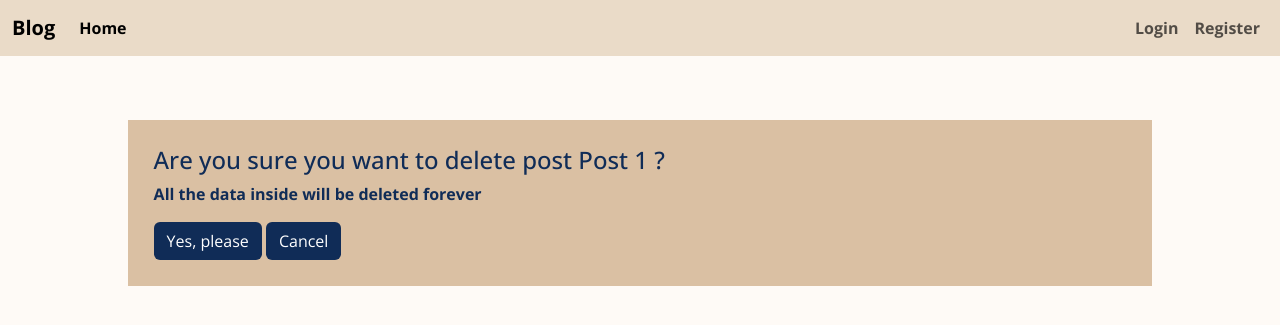
After one commit to enmabolz/blog_project, a Django app: template blog/templates/posts/post_confirm_delete.html in a window 1280 px wide. The commit adds this page. Shown: the top 325 px of the page. Run offline with Django 5.2, Linux system fonts and the light colour scheme; the template is opened without the code that fills it: values that come from a table or form of the project are taken from there, others are empty; data comes from the database, SQL or seed files in the repository; both versions use the stored data as it was after the commit.

Commit message:
Some modifications to the code to perform delete function to posts

```diff
--- a/blog/posts/models.py
+++ b/blog/posts/models.py
@@ -13,3 +13,6 @@ class Post(models.Model):
         self.partial_content_to_show = self.content[0:300]
 
         super().save(*args, **kwargs)
+
+    def __str__(self):
+        return self.title
--- a/blog/posts/urls.py
+++ b/blog/posts/urls.py
@@ -1,5 +1,5 @@
 from django.urls import path
-from .views import PostList, PostDetails, PostCreation, PostUpdate, PostDelete
+from .views import PostList, PostDetails, PostCreation, PostDelete
 
 app_name = 'posts'
 
--- a/blog/static/css/style.css
+++ b/blog/static/css/style.css
@@ -5,12 +5,20 @@ body {
     font-family: "Open Sans", sans-serif;
 }
 
-.create-form {
+.confirm-delete-form, .create-form {
     background-color: #DAC0A3;
-    margin: 2% auto;
     padding: 2%;
     max-width: 80%;
 }
+
+.create-form {
+    margin: 2% auto;
+}
+
+.confirm-delete-form {
+    margin: 5% auto;
+}
+
 
 .btn {
     background-color: #102C57;
@@ -22,6 +30,6 @@ body {
 }
 
 .details {
-    max-width: 70%;
+    max-width: 80%;
     margin: 2% auto;
 }
--- /dev/null
+++ b/blog/templates/posts/post_confirm_delete.html
@@ -0,0 +1,15 @@
+{% extends 'base_template.html' %}
+
+{% block title %}
+    Delete Post
+{% endblock %}
+
+{% block content %}
+<form method="post" class="confirm-delete-form">
+    {% csrf_token %}
+    <h4>Are you sure you want to delete post {{ post }} ?</h4>
+    <p>All the data inside will be deleted forever</p>
+    <button type="submit" class="btn">Yes, please</button>
+    <a href="{% url 'posts:post-details' pk=post.id %}" class="btn">Cancel</a>
+</form>
+{% endblock %}
```
Also changed, not shown: blog/posts/views.py (+5 -9 lines), blog/db.sqlite3.
